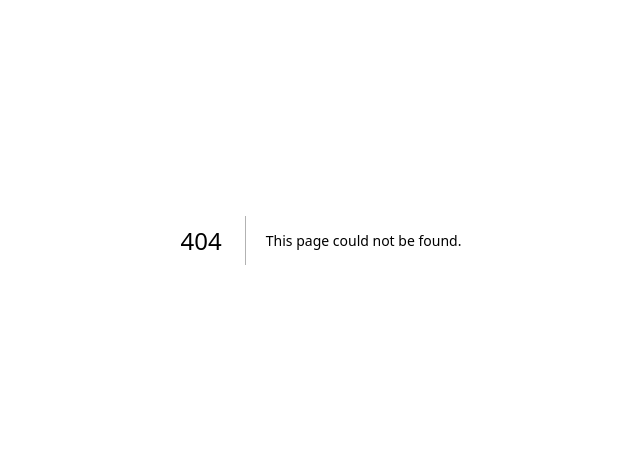
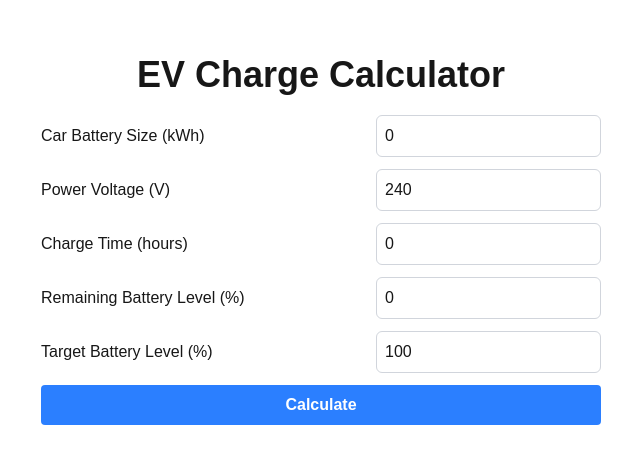
Before and after one commit to chimin/chimintools, a Next.js app: page /ev-charge-calc in a window 1280 px wide. Before the commit this address had no page. Shown: the part 160-624 px from the top of the page, without its empty margins (319-959 px from the left). Built offline with nearby package versions, Linux system fonts and the light colour scheme.

Commit message:
Add EV charge calculator page

```diff
--- /dev/null
+++ b/app/ev-charge-calc/page.tsx
@@ -0,0 +1,88 @@
+
+'use client';
+
+import { useState } from 'react';
+
+export default function EVChargeCalc() {
+  const [batterySize, setBatterySize] = useState(0);
+  const [powerVoltage, setPowerVoltage] = useState(240);
+  const [chargeTime, setChargeTime] = useState(0);
+  const [remainingBattery, setRemainingBattery] = useState(0);
+  const [targetBattery, setTargetBattery] = useState(100);
+  const [requiredCurrent, setRequiredCurrent] = useState(0);
+
+  const calculateCurrent = () => {
+    const energyNeeded = (batterySize * (targetBattery - remainingBattery)) / 100;
+    const powerNeeded = (energyNeeded / chargeTime) * 1000;
+    const current = powerNeeded / powerVoltage;
+    setRequiredCurrent(current);
+  };
+
+  return (
+    <div className="flex flex-col items-center justify-center min-h-screen py-2">
+      <main className="flex flex-col items-center justify-center w-full flex-1 px-20 text-center">
+        <h1 className="text-4xl font-bold mb-5">EV Charge Calculator</h1>
+        <div className="flex flex-col w-1/2">
+          <div className="flex justify-between items-center mb-3">
+            <label>Car Battery Size (kWh)</label>
+            <input
+              type="number"
+              value={batterySize}
+              onChange={(e) => setBatterySize(Number(e.target.value))}
+              className="border border-gray-300 rounded-md p-2"
+            />
+          </div>
+          <div className="flex justify-between items-center mb-3">
+            <label>Power Voltage (V)</label>
+            <input
+              type="number"
+              value={powerVoltage}
+              onChange={(e) => setPowerVoltage(Number(e.target.value))}
+              className="border border-gray-300 rounded-md p-2"
+            />
+          </div>
+          <div className="flex justify-between items-center mb-3">
+            <label>Charge Time (hours)</label>
+            <input
+              type="number"
+              value={chargeTime}
+              onChange={(e) => setChargeTime(Number(e.target.value))}
+              className="border border-gray-300 rounded-md p-2"
+            />
+          </div>
+          <div className="flex justify-between items-center mb-3">
+            <label>Remaining Battery Level (%)</label>
+            <input
+              type="number"
+              value={remainingBattery}
+              onChange={(e) => setRemainingBattery(Number(e.target.value))}
+              className="border border-gray-300 rounded-md p-2"
+            />
+          </div>
+          <div className="flex justify-between items-center mb-3">
+            <label>Target Battery Level (%)</label>
+            <input
+              type="number"
+              value={targetBattery}
+              onChange={(e) => setTargetBattery(Number(e.target.value))}
+              className="border border-gray-300 rounded-md p-2"
+            />
+          </div>
+          <button
+            onClick={calculateCurrent}
+            className="bg-blue-500 hover:bg-blue-700 text-white font-bold py-2 px-4 rounded"
+          >
+            Calculate
+          </button>
+          {requiredCurrent > 0 && (
+            <div className="mt-5">
+              <h2 className="text-2xl font-bold">
+                Required Charger Current: {requiredCurrent.toFixed(2)} A
+              </h2>
+            </div>
+          )}
+        </div>
+      </main>
+    </div>
+  );
+}
--- a/app/page.tsx
+++ b/app/page.tsx
@@ -1,62 +1,14 @@
-import Image from "next/image";
 
 export default function Home() {
   return (
     <div className="flex flex-col flex-1 items-center justify-center bg-zinc-50 font-sans dark:bg-black">
-      <main className="flex flex-1 w-full max-w-3xl flex-col items-center justify-between py-32 px-16 bg-white dark:bg-black sm:items-start">
-        <Image
-          className="dark:invert"
-          src="/next.svg"
-          alt="Next.js logo"
-          width={100}
-          height={20}
-          priority
-        />
-        <div className="flex flex-col items-center gap-6 text-center sm:items-start sm:text-left">
-          <h1 className="max-w-xs text-3xl font-semibold leading-10 tracking-tight text-black dark:text-zinc-50">
-            To get started, edit the page.tsx file.
-          </h1>
-          <p className="max-w-md text-lg leading-8 text-zinc-600 dark:text-zinc-400">
-            Looking for a starting point or more instructions? Head over to{" "}
-            <a
-              href="https://vercel.com/templates?framework=next.js&utm_source=create-next-app&utm_medium=appdir-template-tw&utm_campaign=create-next-app"
-              className="font-medium text-zinc-950 dark:text-zinc-50"
-            >
-              Templates
-            </a>{" "}
-            or the{" "}
-            <a
-              href="https://nextjs.org/learn?utm_source=create-next-app&utm_medium=appdir-template-tw&utm_campaign=create-next-app"
-              className="font-medium text-zinc-950 dark:text-zinc-50"
-            >
-              Learning
-            </a>{" "}
-            center.
-          </p>
-        </div>
+      <main className="flex flex-1 w-full max-w-3xl flex-col items-center justify-center py-32 px-16 bg-white dark:bg-black sm:items-start">
         <div className="flex flex-col gap-4 text-base font-medium sm:flex-row">
           <a
-            className="flex h-12 w-full items-center justify-center gap-2 rounded-full bg-foreground px-5 text-background transition-colors hover:bg-[#383838] dark:hover:bg-[#ccc] md:w-[158px]"
-            href="https://vercel.com/new?utm_source=create-next-app&utm_medium=appdir-template-tw&utm_campaign=create-next-app"
-            target="_blank"
-            rel="noopener noreferrer"
+            className="flex h-12 w-full items-center justify-center rounded-full border border-solid border-black/[.08] px-5 transition-colors hover:border-transparent hover:bg-black/[.04] dark:border-white/[.145] dark:hover:bg-[#1a1a1a] md:w-[158px]"
+            href="/ev-charge-calc"
           >
-            <Image
-              className="dark:invert"
-              src="/vercel.svg"
-              alt="Vercel logomark"
-              width={16}
-              height={16}
-            />
-            Deploy Now
-          </a>
-          <a
-            className="flex h-12 w-full items-center justify-center rounded-full border border-solid border-black/[.08] px-5 transition-colors hover:border-transparent hover:bg-black/[.04] dark:border-white/[.145] dark:hover:bg-[#1a1a1a] md:w-[158px]"
-            href="https://nextjs.org/docs?utm_source=create-next-app&utm_medium=appdir-template-tw&utm_campaign=create-next-app"
-            target="_blank"
-            rel="noopener noreferrer"
-          >
-            Documentation
+            EV Charge Calc
           </a>
         </div>
       </main>
```
